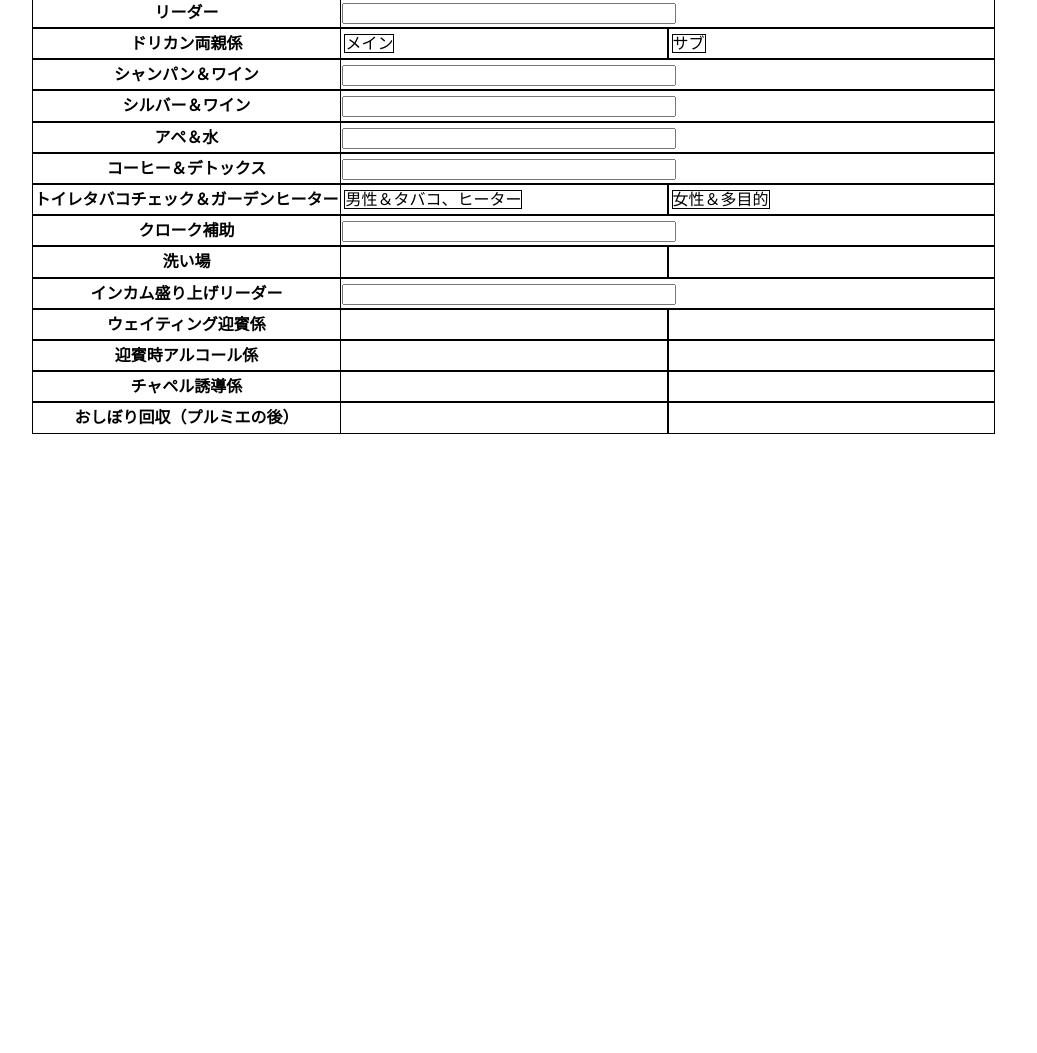
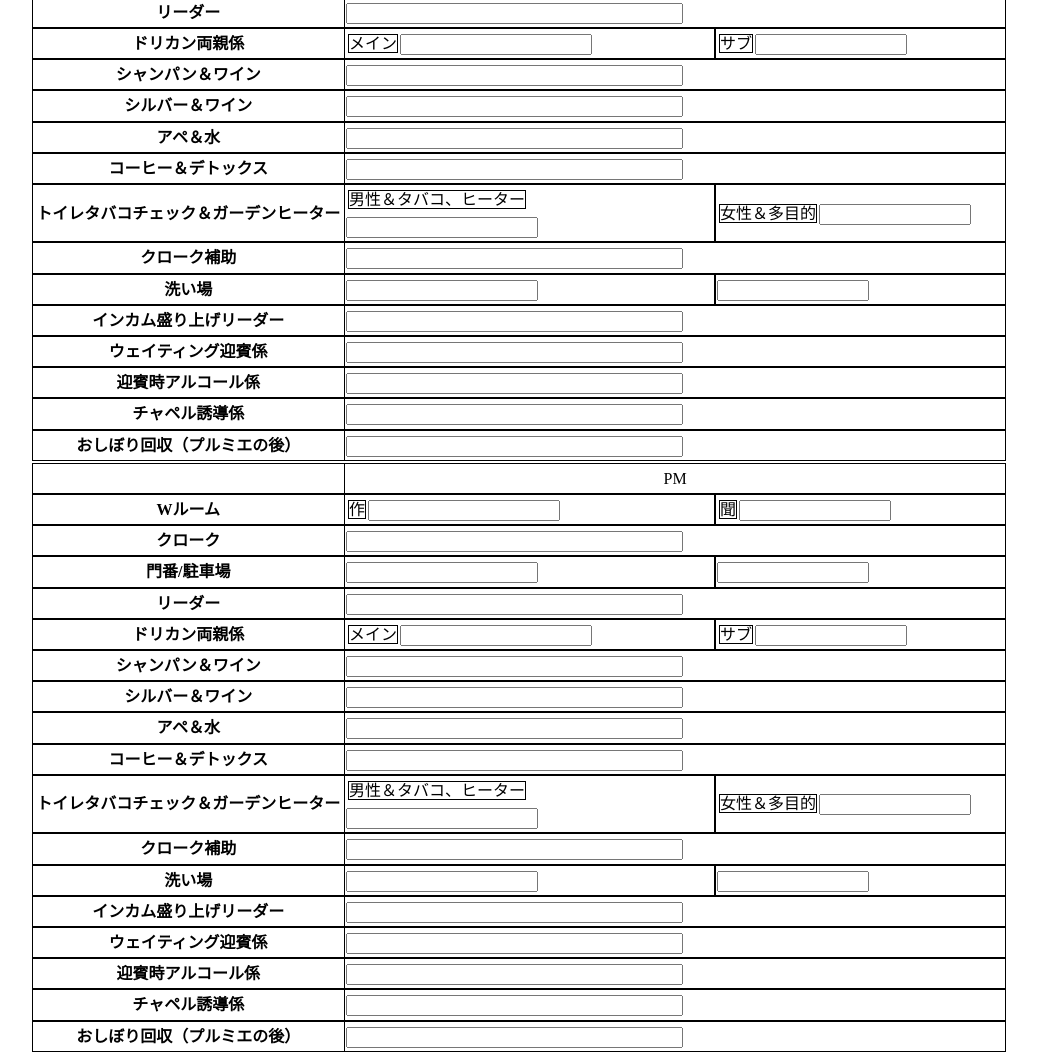
Before and after one commit to Ryumkmk/HTMLSample, a plain HTML site: page CoconRolePaper/index.html in a window 1280 px wide. Shown: the part 129-1182 px from the top of the page, without its empty margins (7-1044 px from the left). Before the commit the page ends 800 px from the top, so only its background shows below. Drawn offline with Linux system fonts and the light colour scheme.

Commit message:
printCSS

```diff
--- a/CoconRolePaper/index.html
+++ b/CoconRolePaper/index.html
@@ -5,98 +5,183 @@
     <meta charset="UTF-8">
     <meta name="viewport" content="width=device-width, initial-scale=1.0">
     <link rel="stylesheet" href="style.css">
+    <link rel="stylesheet" href="print.css" media="print">
     <title>coconrolesheets</title>
 
 </head>
 
 <body>
+
+    <div class="AM">
         <table>
             <tbody>
                 <tr>
-                <th class = "jobName">&nbsp;</th>
-                <td class = "ampm" colspan="2">AM</td>
+                    <th class="jobName"><input type="date" id="date-input" name="date"></th>
+                    <td class="ampm" colspan="2">AM</td>
                 </tr>
                 <tr>
-                <th class = "jobName">Wルーム</th>
+                    <th class="jobName">Wルーム</th>
                     <td><span>作</span><input type="text" name="wroommain"></td>
                     <td><span>聞</span><input type="text" name="wroomsub"></td>
 
                 </tr>
                 <tr>
-                <th class = "jobName">クローク</th>
+                    <th class="jobName">クローク</th>
                     <td colspan="2"><input type="text" name="cloak"></td>
                 </tr>
                 <tr>
-                <th class = "jobName">門番/駐車場</th>
+                    <th class="jobName">門番/駐車場</th>
                     <td><input type="text" name="gatekeeper"></td>
                     <td><input type="text" name="parkkeeper"></td>
                 </tr>
                 <tr>
-                <th class = "jobName">リーダー</th>
+                    <th class="jobName">リーダー</th>
                     <td colspan="2"><input type="text" name="leader"></td>
                 </tr>
                 <tr>
-                <th class = "jobName">ドリカン両親係</th>
-                <td><span>メイン</span></td>
-                <td><span>サブ</span></td>
+                    <th class="jobName">ドリカン両親係</th>
+                    <td><span>メイン</span><input type="text" name="drinkmain"></td>
+                    <td><span>サブ</span><input type="text" name="drinksub"></td>
                 </tr>
                 <tr>
-                <th class = "jobName">シャンパン＆ワイン</th>
+                    <th class="jobName">シャンパン＆ワイン</th>
                     <td colspan="2"><input type="text" name="champagne"></td>
                 </tr>
                 <tr>
-                <th class = "jobName">シルバー＆ワイン</th>
+                    <th class="jobName">シルバー＆ワイン</th>
                     <td colspan="2"><input type="text" name="silver"></td>
                 </tr>
                 <tr>
-                <th class = "jobName">アペ＆水</th>
+                    <th class="jobName">アペ＆水</th>
                     <td colspan="2"><input type="text" name="ape"></td>
                 </tr>
                 <tr>
-                <th class = "jobName">コーヒー＆デトックス</th>
+                    <th class="jobName">コーヒー＆デトックス</th>
                     <td colspan="2"><input type="text" name="coffee"></td>
                 </tr>
                 <tr>
-                <th class = "jobName">トイレタバコチェック＆ガーデンヒーター</th>
-                <td><span>男性＆タバコ、ヒーター</span></td>
-                <td><span>女性＆多目的</span></td>
+                    <th class="jobName">トイレタバコチェック＆ガーデンヒーター</th>
+                    <td><span>男性＆タバコ、ヒーター</span><input type="text" name="toiletman"></td>
+                    <td><span>女性＆多目的</span><input type="text" name="toiletlady"></td>
 
                 </tr>
                 <tr>
-                <th class = "jobName">クローク補助</th>
+                    <th class="jobName">クローク補助</th>
                     <td colspan="2"><input type="text" name="cloaksub"></td>
                 </tr>
                 <tr>
-                <th class = "jobName">洗い場</th>
-                <td>&nbsp;</td>
-                <td>&nbsp;</td>
+                    <th class="jobName">洗い場</th>
+                    <td><input type="text" name="wash1"></td>
+                    <td><input type="text" name="wash2"></td>
                 </tr>
                 <tr>
-                <th class = "jobName">インカム盛り上げリーダー</th>
+                    <th class="jobName">インカム盛り上げリーダー</th>
                     <td colspan="2"><input type="text" name="leader"></td>
                 </tr>
                 <tr>
-                <th class = "jobName">ウェイティング迎賓係</th>
-                <td>&nbsp;</td>
-                <td>&nbsp;</td>
+                    <th class="jobName">ウェイティング迎賓係</th>
+                    <td colspan="2"><input type="text" name="wtreception"></td>
                 </tr>
                 <tr>
-                <th class = "jobName">迎賓時アルコール係</th>
-                <td>&nbsp;</td>
-                <td>&nbsp;</td>
+                    <th class="jobName">迎賓時アルコール係</th>
+                    <td colspan="2"><input type="text" name="alreception"></td>
                 </tr>
                 <tr>
-                <th class = "jobName">チャペル誘導係</th>
-                <td>&nbsp;</td>
-                <td>&nbsp;</td>
+                    <th class="jobName">チャペル誘導係</th>
+                    <td colspan="2"><input type="text" name="chreception"></td>
                 </tr>
                 <tr>
-                <th class = "jobName">おしぼり回収（プルミエの後）</th>
-                <td>&nbsp;</td>
-                <td>&nbsp;</td>
+                    <th class="jobName">おしぼり回収（プルミエの後）</th>
+                    <td colspan="2"><input type="text" name="towel"></td>
                 </tr>
             </tbody>
         </table>
+    </div>
+    <div class="PM">
+        <table>
+            <tbody>
+                <tr>
+                    <th class="jobName">&nbsp;</th>
+                    <td class="ampm" colspan="2">PM</td>
+                </tr>
+                <tr>
+                    <th class="jobName">Wルーム</th>
+                    <td><span>作</span><input type="text" name="wroommain"></td>
+                    <td><span>聞</span><input type="text" name="wroomsub"></td>
+
+                </tr>
+                <tr>
+                    <th class="jobName">クローク</th>
+                    <td colspan="2"><input type="text" name="cloak"></td>
+                </tr>
+                <tr>
+                    <th class="jobName">門番/駐車場</th>
+                    <td><input type="text" name="gatekeeper"></td>
+                    <td><input type="text" name="parkkeeper"></td>
+                </tr>
+                <tr>
+                    <th class="jobName">リーダー</th>
+                    <td colspan="2"><input type="text" name="leader"></td>
+                </tr>
+                <tr>
+                    <th class="jobName">ドリカン両親係</th>
+                    <td><span>メイン</span><input type="text" name="drinkmain"></td>
+                    <td><span>サブ</span><input type="text" name="drinksub"></td>
+                </tr>
+                <tr>
+                    <th class="jobName">シャンパン＆ワイン</th>
+                    <td colspan="2"><input type="text" name="champagne"></td>
+                </tr>
+                <tr>
+                    <th class="jobName">シルバー＆ワイン</th>
+                    <td colspan="2"><input type="text" name="silver"></td>
+                </tr>
+                <tr>
+                    <th class="jobName">アペ＆水</th>
+                    <td colspan="2"><input type="text" name="ape"></td>
+                </tr>
+                <tr>
+                    <th class="jobName">コーヒー＆デトックス</th>
+                    <td colspan="2"><input type="text" name="coffee"></td>
+                </tr>
+                <tr>
+                    <th class="jobName">トイレタバコチェック＆ガーデンヒーター</th>
+                    <td><span>男性＆タバコ、ヒーター</span><input type="text" name="toiletman"></td>
+                    <td><span>女性＆多目的</span><input type="text" name="toiletlady"></td>
+
+                </tr>
+                <tr>
+                    <th class="jobName">クローク補助</th>
+                    <td colspan="2"><input type="text" name="cloaksub"></td>
+                </tr>
+                <tr>
+                    <th class="jobName">洗い場</th>
+                    <td><input type="text" name="wash1"></td>
+                    <td><input type="text" name="wash2"></td>
+                </tr>
+                <tr>
+                    <th class="jobName">インカム盛り上げリーダー</th>
+                    <td colspan="2"><input type="text" name="leader"></td>
+                </tr>
+                <tr>
+                    <th class="jobName">ウェイティング迎賓係</th>
+                    <td colspan="2"><input type="text" name="wtreception"></td>
+                </tr>
+                <tr>
+                    <th class="jobName">迎賓時アルコール係</th>
+                    <td colspan="2"><input type="text" name="alreception"></td>
+                </tr>
+                <tr>
+                    <th class="jobName">チャペル誘導係</th>
+                    <td colspan="2"><input type="text" name="chreception"></td>
+                </tr>
+                <tr>
+                    <th class="jobName">おしぼり回収（プルミエの後）</th>
+                    <td colspan="2"><input type="text" name="towel"></td>
+                </tr>
+            </tbody>
+        </table>
+    </div>
 </body>
 
 </html>
--- /dev/null
+++ b/CoconRolePaper/print.scss
@@ -0,0 +1,16 @@
+@page {
+    margin: 10mm;
+    size: 297mm 210mm;
+}
+
+@media print {
+    body * {
+        // outline:  1px solid red;
+    }
+    body {
+        display: flex;
+        margin: 30px 60px 70px 30px;
+        width: 1190px;
+        font-size: 11px;
+    }
+}
```
Also changed, not shown: CoconRolePaper/print.css (added), 1 other file. Lines whose indentation alone changed are shown as unchanged.
